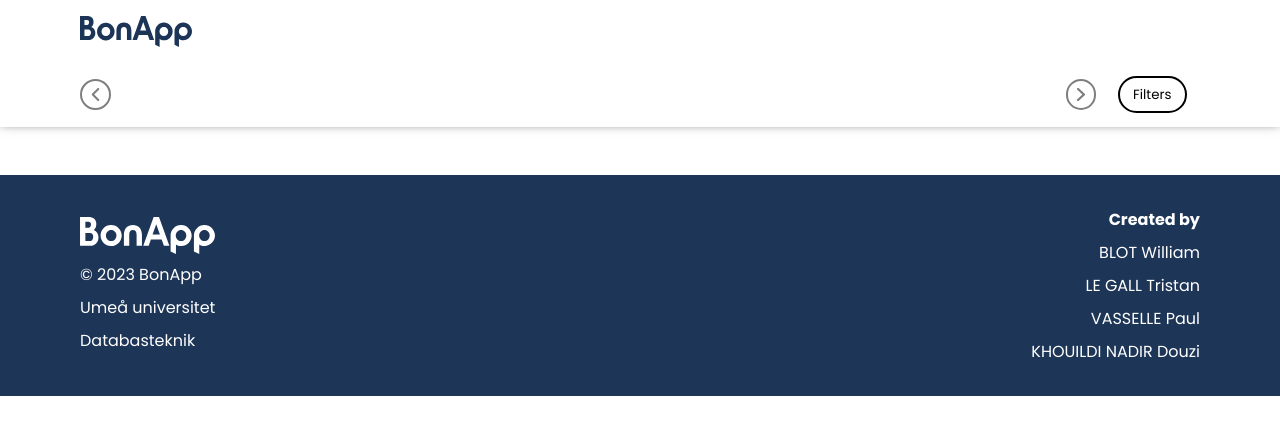
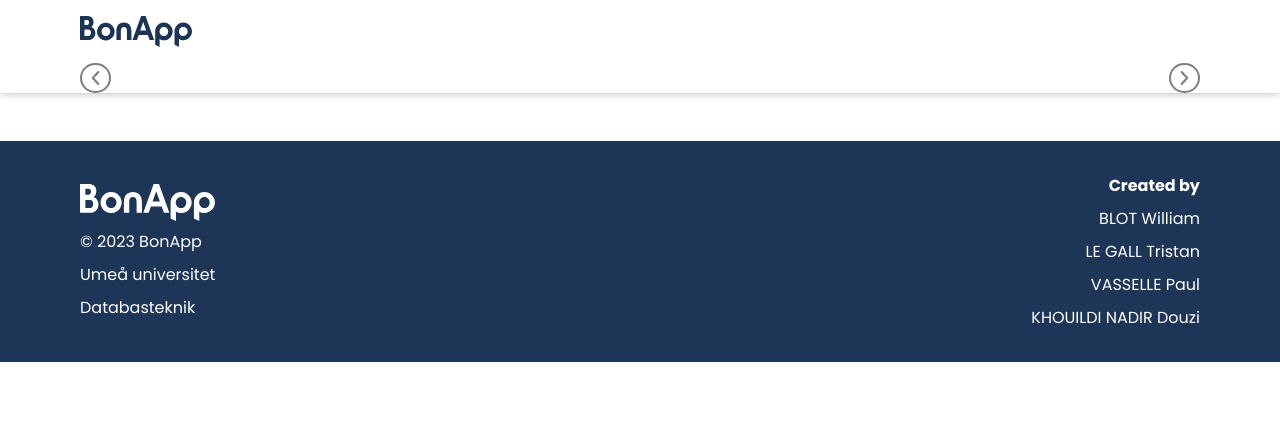
Before and after one commit to WB-44/BonApp, a website: page client/index.html in a window 1280 px wide. Drawn offline with nearby package versions, Linux system fonts and the light colour scheme; no server answers; a web font is replaced by a local one.

Commit message:
Supression du bouton des filtres

```diff
--- a/client/index.html
+++ b/client/index.html
@@ -35,7 +35,7 @@
             <div id="activities">
             </div>
             <button id="scroll-right" class="scroll-button"><img src="image/right-arrow.svg" alt="Scroll right"></button>
-            <button id="show-filters">Filters</button>
+            <button id="show-filters" style="display: none">Filters</button>
         </div>
     </header>
 
```
